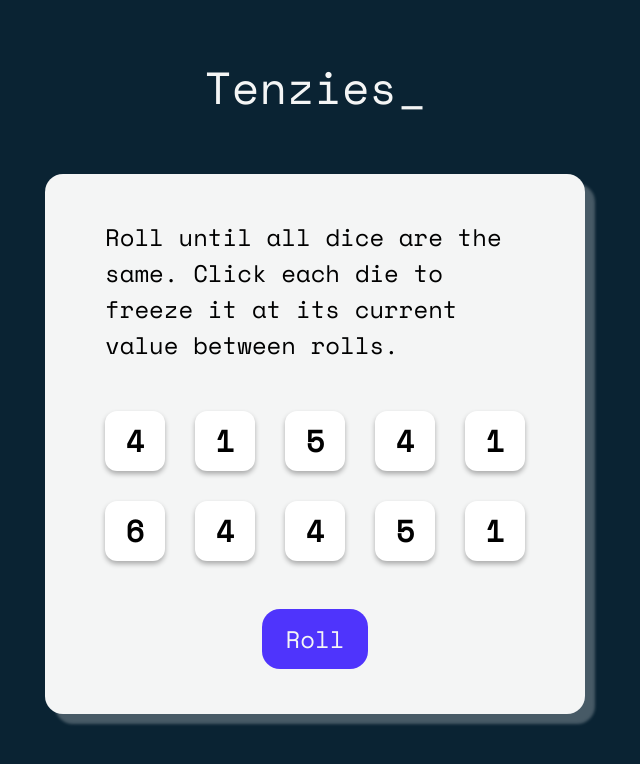
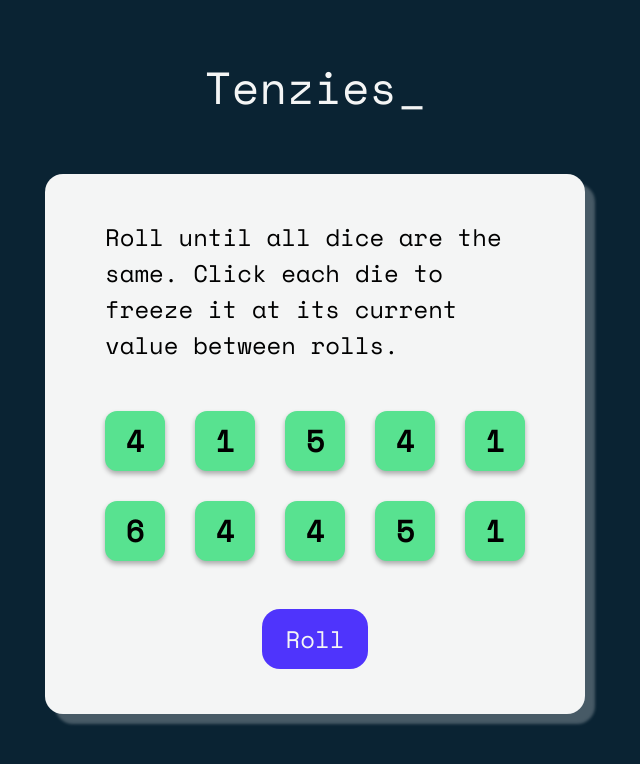
Before and after one commit to Syntrice/tenzies, a React (Vite) app: page / in a window 1280 px wide. Shown: the top 764 px of the page, without its empty margins (325-965 px from the left). Built offline with nearby package versions, Linux system fonts and the light colour scheme.

Commit message:
feat: Add isHeld property to Die with conditional styling

```diff
--- a/src/components/die/Die.tsx
+++ b/src/components/die/Die.tsx
@@ -1,13 +1,17 @@
 interface DieProps {
   number: number
   onClick?: () => void
+  isHeld: boolean
 }
 
-export default function Die({ number, onClick }: DieProps) {
+export default function Die({ number, onClick, isHeld }: DieProps) {
   return (
     <button
       onClick={onClick}
-      className="flex h-10 w-10 items-center justify-center rounded-lg bg-white text-xl shadow-[0px_3px_5px_0px_rgba(0,0,0,0.3)] transition-colors hover:bg-gray-200"
+      className={
+        "flex h-10 w-10 items-center justify-center rounded-lg text-xl shadow-[0px_3px_5px_0px_rgba(0,0,0,0.3)] transition-colors" +
+        (isHeld ? " bg-theme-green-1 hover:bg-theme-green-2" : "bg-white hover:bg-gray-200")
+      }
     >
       <b>{number}</b>
     </button>
--- a/src/components/main/Main.tsx
+++ b/src/components/main/Main.tsx
@@ -16,7 +16,7 @@ export default function Main() {
     return Array.from({ length: 10 }, () => {
       return {
         number: Math.floor(Math.random() * 6) + 1,
-        isHeld: false,
+        isHeld: true,
         id: idCount++,
       }
     })
@@ -32,7 +32,7 @@ export default function Main() {
       </p>
       <div className="grid h-fit w-fit grid-cols-5 grid-rows-2 place-items-center gap-5">
         {numbers.map((n) => (
-          <Die key={n.id} number={n.number} />
+          <Die key={n.id} number={n.number} isHeld={n.isHeld} />
         ))}
       </div>
       <div>
--- a/src/index.css
+++ b/src/index.css
@@ -7,7 +7,8 @@
     --color-theme-purple-3: #4A4D74;
     --color-theme-purple-4: #4F34FC;
     --color-theme-purple-5: #7461f1;
-    --color-theme-green: #58E290;
+    --color-theme-green-1: #58E290;
+    --color-theme-green-2: #90f3b8;
     --color-theme-blue: #0000ff;
     --default-font-family: 'Space Mono', monospace;
 }
```
